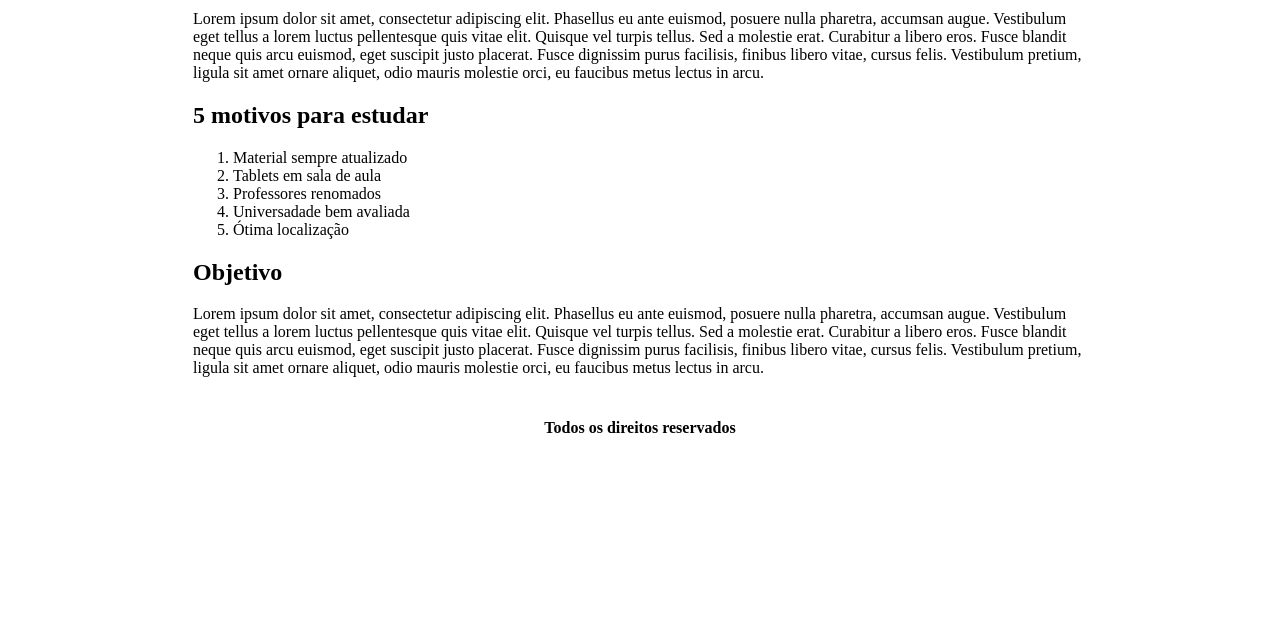
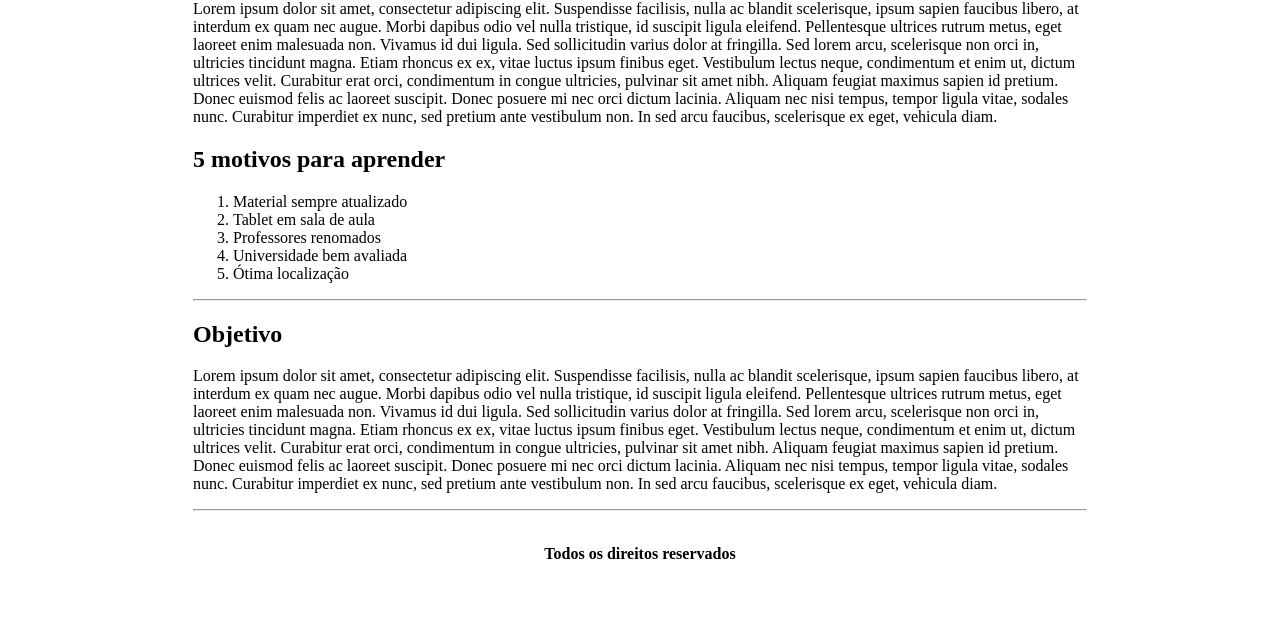
Before and after one commit to PauloJr31/front-end, a plain HTML site: page quem-somos.html in a window 1280 px wide. Shown: the part 171-800 px from the top of the page. Drawn offline with Linux system fonts and the light colour scheme.

Commit message:
universidade html

```diff
--- a/quem-somos.html
+++ b/quem-somos.html
@@ -3,46 +3,41 @@
 	<head>
 		<meta charset="utf-8">
 		<meta name="viewport" content="width=device-width, initial-scale=1">
-		<title>Unes - Quem somos</title>
+		<title>Unes - quem somos</title>
 	</head>
-
-	<body background="imagens/fundo2">
-
-		<table border="0" width="900" align="center">
+	<body background="imagens/fundo2.png">
+    	<table border= "0" width="900" align="center">
     		<tr>
     			<td height="89"><img src="imagens/logo.png"></td>
     			<td align="right">
-					<a href="index.html">Home</a>/
-					<a href="quem-somos.html">Quem somos</a>/
+    				<a href="index.html">Home</a>|
+    				<a href="quem-somos.html">Quem Somos</a>|
                     <a href="contato.html">Contato</a>
     			</td>
     		</tr>
 
-
     		<tr>
     			<td colspan="2">
     				<h2>Quem somos</h2>
-
     				<p>
-						Lorem ipsum dolor sit amet, consectetur adipiscing elit. Phasellus eu ante euismod, posuere nulla pharetra, accumsan augue. Vestibulum eget tellus a lorem luctus pellentesque quis vitae elit. Quisque vel turpis tellus. Sed a molestie erat. Curabitur a libero eros. Fusce blandit neque quis arcu euismod, eget suscipit justo placerat. Fusce dignissim purus facilisis, finibus libero vitae, cursus felis. Vestibulum pretium, ligula sit amet ornare aliquet, odio mauris molestie orci, eu faucibus metus lectus in arcu.
+    					Lorem ipsum dolor sit amet, consectetur adipiscing elit. Suspendisse facilisis, nulla ac blandit scelerisque, ipsum sapien faucibus libero, at interdum ex quam nec augue. Morbi dapibus odio vel nulla tristique, id suscipit ligula eleifend. Pellentesque ultrices rutrum metus, eget laoreet enim malesuada non. Vivamus id dui ligula. Sed sollicitudin varius dolor at fringilla. Sed lorem arcu, scelerisque non orci in, ultricies tincidunt magna. Etiam rhoncus ex ex, vitae luctus ipsum finibus eget. Vestibulum lectus neque, condimentum et enim ut, dictum ultrices velit. Curabitur erat orci, condimentum in congue ultricies, pulvinar sit amet nibh. Aliquam feugiat maximus sapien id pretium. Donec euismod felis ac laoreet suscipit. Donec posuere mi nec orci dictum lacinia. Aliquam nec nisi tempus, tempor ligula vitae, sodales nunc. Curabitur imperdiet ex nunc, sed pretium ante vestibulum non. In sed arcu faucibus, scelerisque ex eget, vehicula diam.
     				</p>
 
-					<h2>5 motivos para estudar</h2>
+    				<h2>5 motivos para aprender</h2>
     				<ol>
     					<li>Material sempre atualizado</li>
-						<li>Tablets em sala de aula</li>
+    					<li>Tablet em sala de aula</li>
     					<li>Professores renomados</li>
-						<li>Universadade bem avaliada</li>
+    					<li>Universidade bem avaliada</li>
     					<li>Ótima localização</li>
     				</ol>
 
+    				<hr>
+
     				<h2>Objetivo</h2>
-
     				<p>
-						Lorem ipsum dolor sit amet, consectetur adipiscing elit. Phasellus eu ante euismod, posuere nulla pharetra, accumsan augue. Vestibulum eget tellus a lorem luctus pellentesque quis vitae elit. Quisque vel turpis tellus. Sed a molestie erat. Curabitur a libero eros. Fusce blandit neque quis arcu euismod, eget suscipit justo placerat. Fusce dignissim purus facilisis, finibus libero vitae, cursus felis. Vestibulum pretium, ligula sit amet ornare aliquet, odio mauris molestie orci, eu faucibus metus lectus in arcu.
+    					Lorem ipsum dolor sit amet, consectetur adipiscing elit. Suspendisse facilisis, nulla ac blandit scelerisque, ipsum sapien faucibus libero, at interdum ex quam nec augue. Morbi dapibus odio vel nulla tristique, id suscipit ligula eleifend. Pellentesque ultrices rutrum metus, eget laoreet enim malesuada non. Vivamus id dui ligula. Sed sollicitudin varius dolor at fringilla. Sed lorem arcu, scelerisque non orci in, ultricies tincidunt magna. Etiam rhoncus ex ex, vitae luctus ipsum finibus eget. Vestibulum lectus neque, condimentum et enim ut, dictum ultrices velit. Curabitur erat orci, condimentum in congue ultricies, pulvinar sit amet nibh. Aliquam feugiat maximus sapien id pretium. Donec euismod felis ac laoreet suscipit. Donec posuere mi nec orci dictum lacinia. Aliquam nec nisi tempus, tempor ligula vitae, sodales nunc. Curabitur imperdiet ex nunc, sed pretium ante vestibulum non. In sed arcu faucibus, scelerisque ex eget, vehicula diam.
     				</p>
-				</td>
-			</tr>
 
     				<hr>
 
@@ -51,7 +46,8 @@
     						<h4>Todos os direitos reservados</h4>
     					</td>
     				</tr>
+    			</td>
+    		</tr>
     	</table>
-
 	</body>
 </html>
```
Also changed, not shown: contato.html (+11 -18 lines), index.html (+10 -13 lines). Lines whose indentation alone changed are shown as unchanged.
